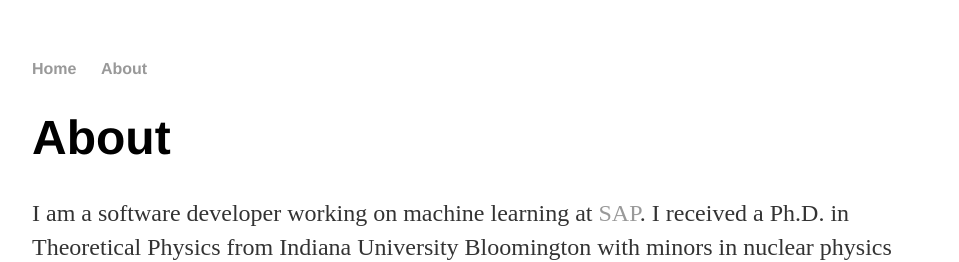
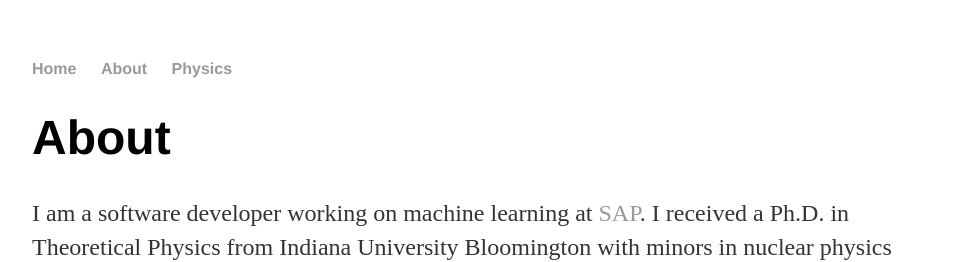
Before and after one commit to jsdiazpo/jsdiazpo.github.io, a Jekyll site: the page built from about/index.html, in a window 1280 px wide. Shown: the top 262 px of the page, without its empty margins (160-1119 px from the left). Built offline with Jekyll 4.4.1, drawn with Linux system fonts in a browser that asks for light colours.

Commit message:
[+] physics

```diff
--- a/_layouts/default.html
+++ b/_layouts/default.html
@@ -50,6 +50,7 @@
 	    		<ul>
 	        		<li><a href="/">Home</a></li>
 		        	<li><a href="/about">About</a></li>
+					<li><a href="/physics">Physics</a></li>
 	    		</ul>
 			</nav>
 			<div class="container">
```
